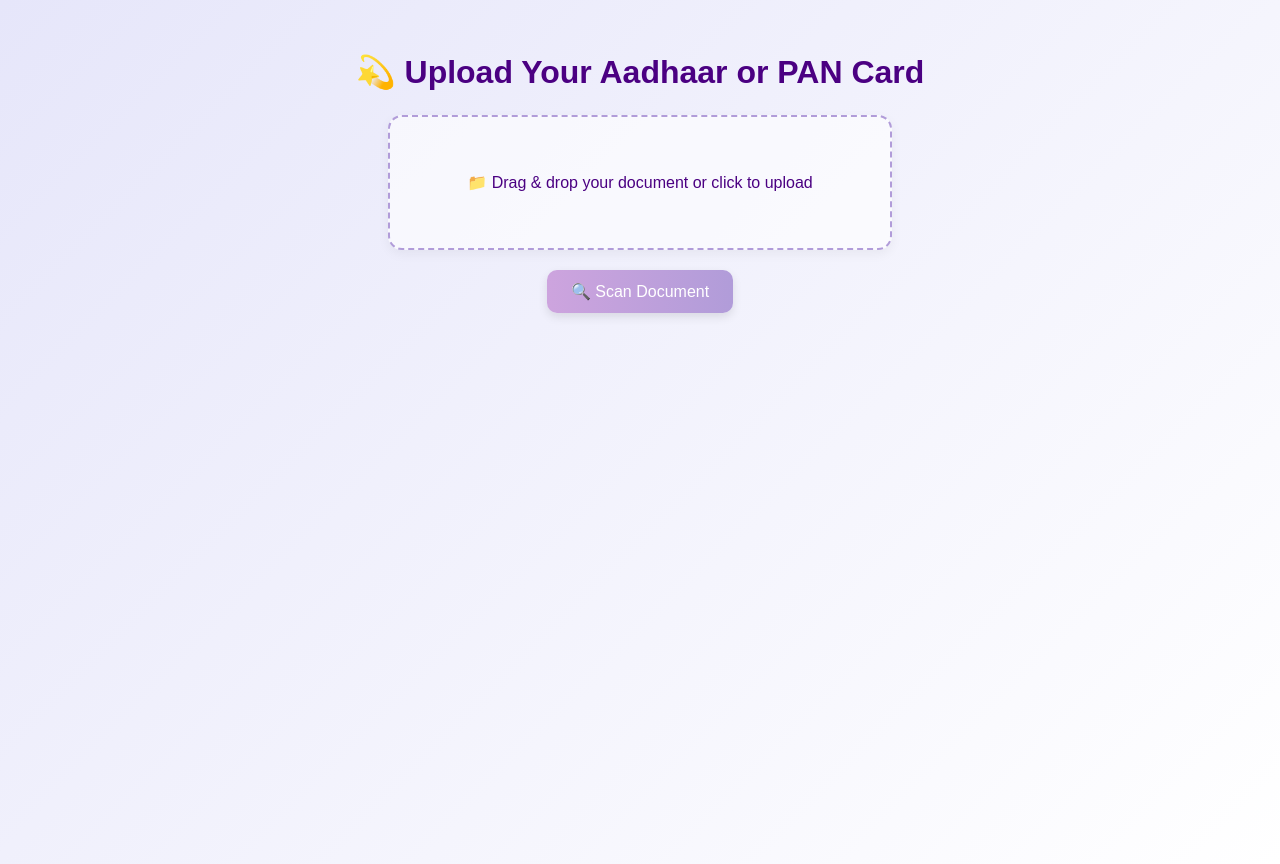
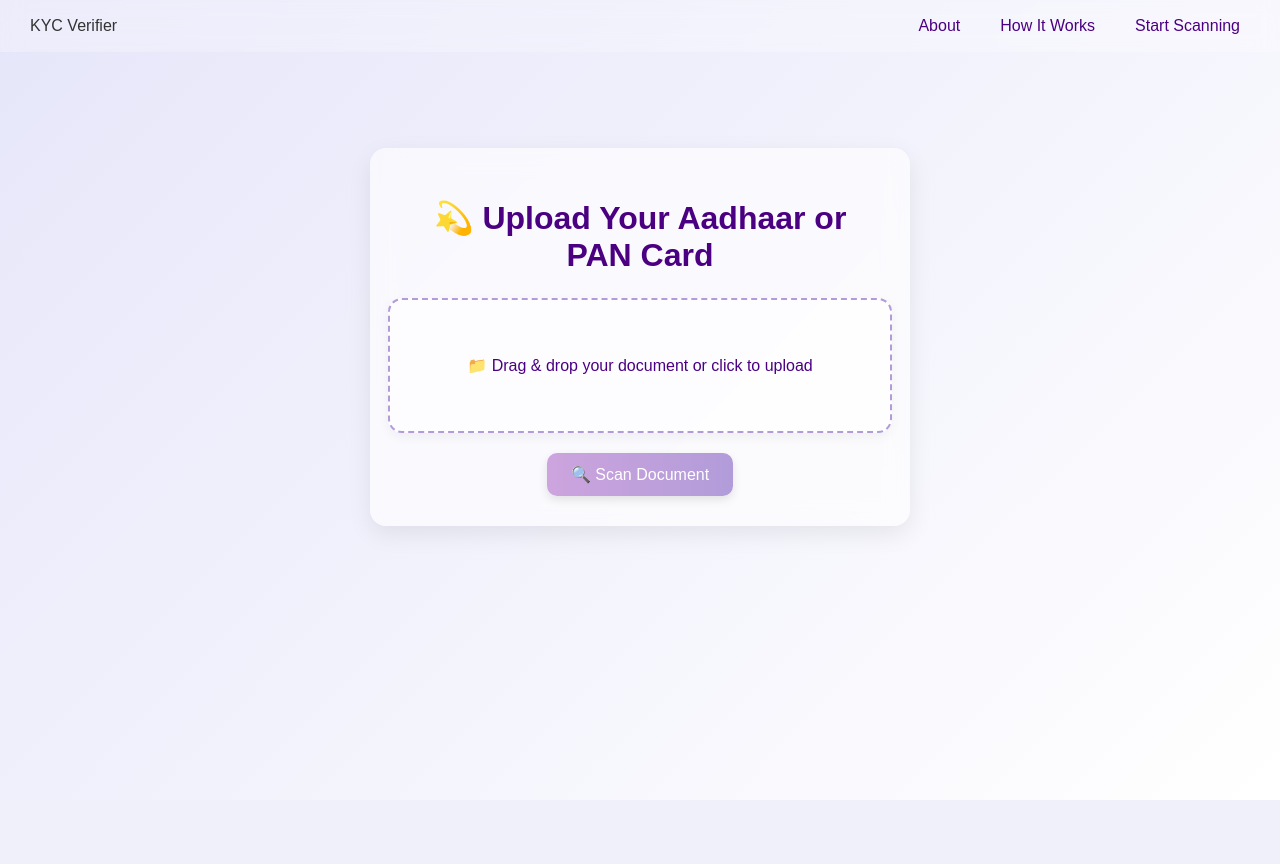
Before and after one commit to ApekshaRanjan1/KYC-Document-Verifier, a Flask app: page /scan in a window 1280 px wide. After the commit the page ends 800 px from the top, so only its background shows below. Run offline with Flask 3, Linux system fonts and the light colour scheme; parts of the project's set-up code (start-up, migrations or seed data) failed here and were passed over.

Commit message:
-landing page done -nav bar done -applied ss and stuff too

```diff
--- a/Main_project/app.py
+++ b/Main_project/app.py
@@ -3,7 +3,6 @@
 from werkzeug.utils import secure_filename
 from ml_model import predict_document_type
 from regex_ex import extract_details
-
 
 UPLOAD_FOLDER = os.path.join(os.path.dirname(__file__), "uploads")
 ALLOWED_EXT = {"png", "jpg", "jpeg"}
@@ -15,15 +14,23 @@
 def allowed_file(filename):
     return "." in filename and filename.rsplit(".", 1)[1].lower() in ALLOWED_EXT
 
-@app.route("/", methods=["GET"])
-def home():
+# ----------------------------
+# Landing Page
+# ----------------------------
+@app.route("/landing")
+def landing():
     return render_template("landing.html")
 
+# ----------------------------
+# Upload Page
+# ----------------------------
 @app.route("/scan", methods=["GET"])
 def index():
     return render_template("index.html")
 
-
+# ----------------------------
+# Handle Upload + Scan (AJAX)
+# ----------------------------
 @app.route("/scan", methods=["POST"])
 def scan():
     if "file" not in request.files:
@@ -50,6 +57,9 @@
 
     return jsonify({"error": "Invalid file"}), 400
 
+# ----------------------------
+# Result Page
+# ----------------------------
 @app.route("/result/<filename>")
 def result(filename):
     filepath = os.path.join(app.config["UPLOAD_FOLDER"], filename)
@@ -67,9 +77,19 @@
         extracted_text=extracted_text
     )
 
+# ----------------------------
+# Serve Uploaded Files
+# ----------------------------
 @app.route("/uploads/<filename>")
 def uploaded_file(filename):
     return send_from_directory(app.config["UPLOAD_FOLDER"], filename)
 
+# ----------------------------
+# Root Redirect to Landing
+# ----------------------------
+@app.route("/", methods=["GET"])
+def home():
+    return redirect(url_for("landing"))
+
 if __name__ == "__main__":
     app.run(port=5001, debug=True)
--- a/Main_project/static/css/style.css
+++ b/Main_project/static/css/style.css
@@ -1,23 +1,92 @@
+/* ==========================
+   Global Layout & Body
+========================== */
 body {
   font-family: "Poppins", sans-serif;
   margin: 0;
-  padding: 2rem;
+  padding: 0;
   background: linear-gradient(135deg, #e6e6fa, #ffffff);
   color: #333;
   min-height: 100vh;
-  display: flex;
-  flex-direction: column;
-  align-items: center;
-  justify-content: flex-start;
   text-align: center;
 }
 
+/* ==========================
+   Navbar
+========================== */
+.navbar {
+  width: 100%;
+  padding: 12px 30px;
+  display: flex;
+  justify-content: space-between;
+  align-items: center;
+  background: rgba(255, 255, 255, 0.25);
+  -webkit-backdrop-filter: blur(10px);
+  backdrop-filter: blur(10px);
+  /*border-bottom: 1px solid rgba(200, 180, 220, 0.3);*/
+  position: sticky;
+  top: 0;
+  z-index: 1000;
+  box-sizing: border-box;
+}
+
+.nav-logo {
+  font-weight: 600;
+  font-size: 1.4rem;
+  color: #4b0082;
+  white-space: nowrap;
+}
+
+.nav-links {
+  list-style: none;
+  display: flex;
+  gap: 20px;
+  margin: 0;
+  padding: 0;
+  flex-wrap: wrap;
+}
+
+.nav-links li a {
+  text-decoration: none;
+  color: #4b0082;
+  font-weight: 500;
+  padding: 5px 10px;
+  transition: 0.3s;
+  display: block;
+}
+
+.nav-links li a:hover {
+  color: #9370db;
+}
+
+/* ==========================
+   Glass Card
+========================== */
+.glass-card {
+  background: rgba(255, 255, 255, 0.6);
+  border-radius: 16px;
+  padding: 30px;
+  box-shadow: 0 8px 25px rgba(0,0,0,0.08);
+  max-width: 480px;
+  width: 90%;
+  margin: 6rem auto 2rem auto; /* space below navbar */
+  text-align: center;
+  -webkit-backdrop-filter: blur(12px);
+  backdrop-filter: blur(12px);
+}
+
+/* ==========================
+   Page Title
+========================== */
 .page-title {
   color: #4b0082;
   font-size: 2rem;
   margin-bottom: 1.5rem;
 }
 
+/* ==========================
+   Upload Form
+========================== */
 .upload-form {
   display: flex;
   flex-direction: column;
--- a/Main_project/templates/index.html
+++ b/Main_project/templates/index.html
@@ -1,11 +1,7 @@
-<!doctype html>
-<html lang="en">
-<head>
-  <meta charset="utf-8" />
-  <title>💫 KYC Document Scanner</title>
-  <link rel="stylesheet" href="{{ url_for('static', filename='css/style.css') }}">
-</head>
-<body>
+{% extends "navbase.html" %}
+
+{% block content %}
+<div class="upload-container glass-card">
   <h1 class="page-title">💫 Upload Your Aadhaar or PAN Card</h1>
 
   <form class="upload-form" id="uploadForm" enctype="multipart/form-data">
@@ -23,7 +19,86 @@
       <a id="detailsBtn" href="#" class="details-btn hidden">📋 Show Details</a>
     </div>
   </form>
+</div>
 
-  <script src="{{ url_for('static', filename='js/script.js') }}"></script>
-</body>
-</html>
+<!-- Include JS at the bottom of the body -->
+<script>
+  const dropZone = document.getElementById("dropZone");
+  const fileInput = document.getElementById("fileInput");
+  const previewImage = document.getElementById("previewImage");
+  const uploadForm = document.getElementById("uploadForm");
+  const resultBox = document.getElementById("resultBox");
+  const resultText = document.getElementById("resultText");
+  const detailsBtn = document.getElementById("detailsBtn");
+
+  let currentFilename = "";
+
+  // Drag & drop + click
+  dropZone.addEventListener("click", () => fileInput.click());
+
+  dropZone.addEventListener("dragover", (e) => {
+    e.preventDefault();
+    dropZone.classList.add("dragover");
+  });
+
+  dropZone.addEventListener("dragleave", () => dropZone.classList.remove("dragover"));
+
+  dropZone.addEventListener("drop", (e) => {
+    e.preventDefault();
+    dropZone.classList.remove("dragover");
+    const file = e.dataTransfer.files[0];
+    if (file) showPreview(file);
+    fileInput.files = e.dataTransfer.files;
+  });
+
+  fileInput.addEventListener("change", () => {
+    if (fileInput.files.length > 0) showPreview(fileInput.files[0]);
+  });
+
+  // Show preview
+  function showPreview(file) {
+    const reader = new FileReader();
+    reader.onload = (e) => {
+      previewImage.src = e.target.result;
+      previewImage.classList.remove("hidden");
+      dropZone.style.display = "none";
+    };
+    reader.readAsDataURL(file);
+  }
+
+  // Handle form submission via AJAX
+  uploadForm.addEventListener("submit", async (e) => {
+    e.preventDefault();
+    if (fileInput.files.length === 0) return;
+
+    const formData = new FormData();
+    formData.append("file", fileInput.files[0]);
+
+    resultText.innerHTML = "Scanning...";
+    resultBox.classList.remove("hidden");
+
+    try {
+      const response = await fetch("/scan", {
+        method: "POST",
+        body: formData
+      });
+
+      const data = await response.json();
+      if (data.error) {
+        resultText.innerHTML = data.error;
+        detailsBtn.classList.add("hidden");
+        return;
+      }
+
+      currentFilename = data.filename;
+      resultText.innerHTML = `<strong>${data.prediction}</strong>`;
+      detailsBtn.href = `/result/${currentFilename}`;
+      detailsBtn.classList.remove("hidden");
+    } catch (err) {
+      console.error(err);
+      resultText.innerHTML = "❌ Something went wrong. Try again.";
+      detailsBtn.classList.add("hidden");
+    }
+  });
+</script>
+{% endblock %}
--- /dev/null
+++ b/Main_project/templates/navbase.html
@@ -0,0 +1,25 @@
+<!doctype html>
+<html lang="en">
+<head>
+  <meta charset="utf-8">
+  <title>💫 KYC Document Scanner</title>
+  <link rel="stylesheet" href="{{ url_for('static', filename='css/style.css') }}">
+</head>
+<body>
+  <nav class="navbar">
+  <div class="logo">
+    <a href="{{ url_for('landing') }}" style="text-decoration:none; color: inherit;">KYC Verifier</a>
+  </div>
+  <ul class="nav-links">
+    <li><a href="{{ url_for('landing') }}#about">About</a></li>
+    <li><a href="{{ url_for('landing') }}#how">How It Works</a></li>
+    <li><a href="{{ url_for('index') }}" class="btn">Start Scanning</a></li>
+  </ul>
+  </nav>
+
+
+
+  {% block content %}
+  {% endblock %}
+</body>
+</html>
```
Also changed, not shown: other parts of Main_project/static/css/style.css (+81 -30 lines), Main_project/templates/result.html (+5 -12 lines).
